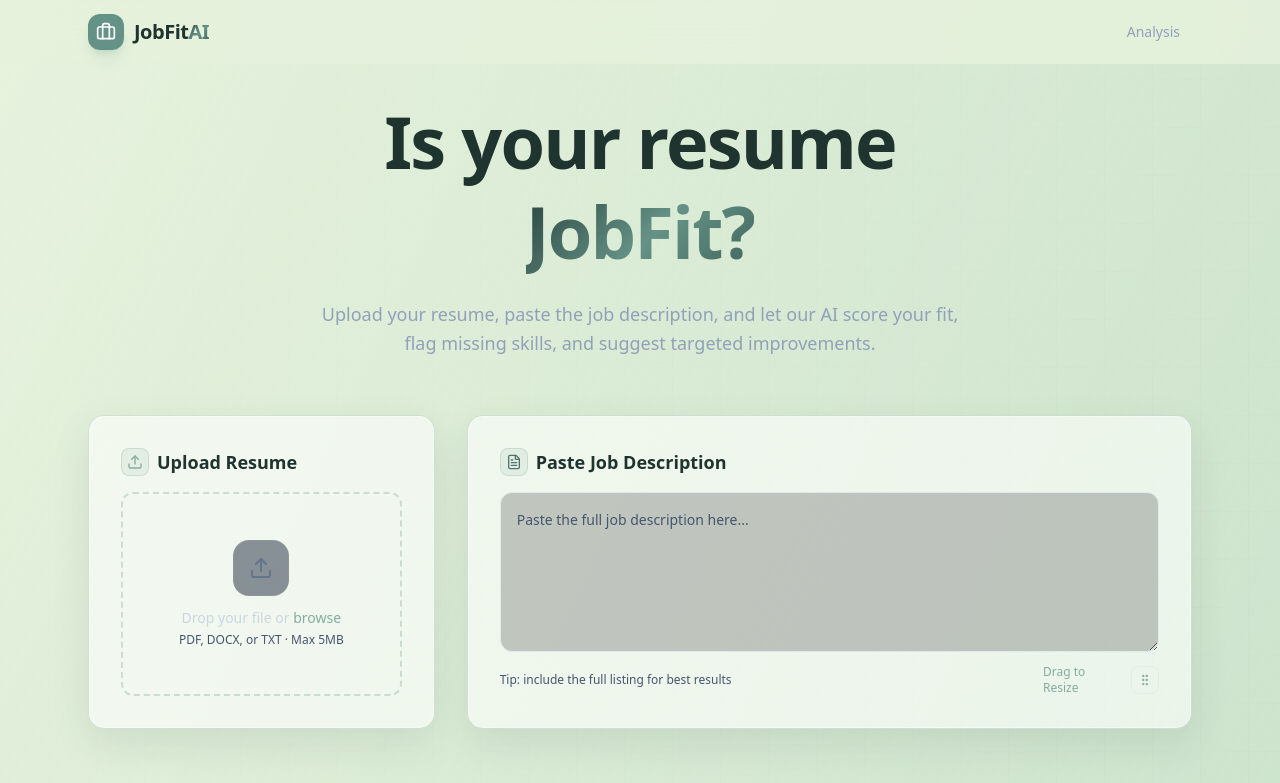
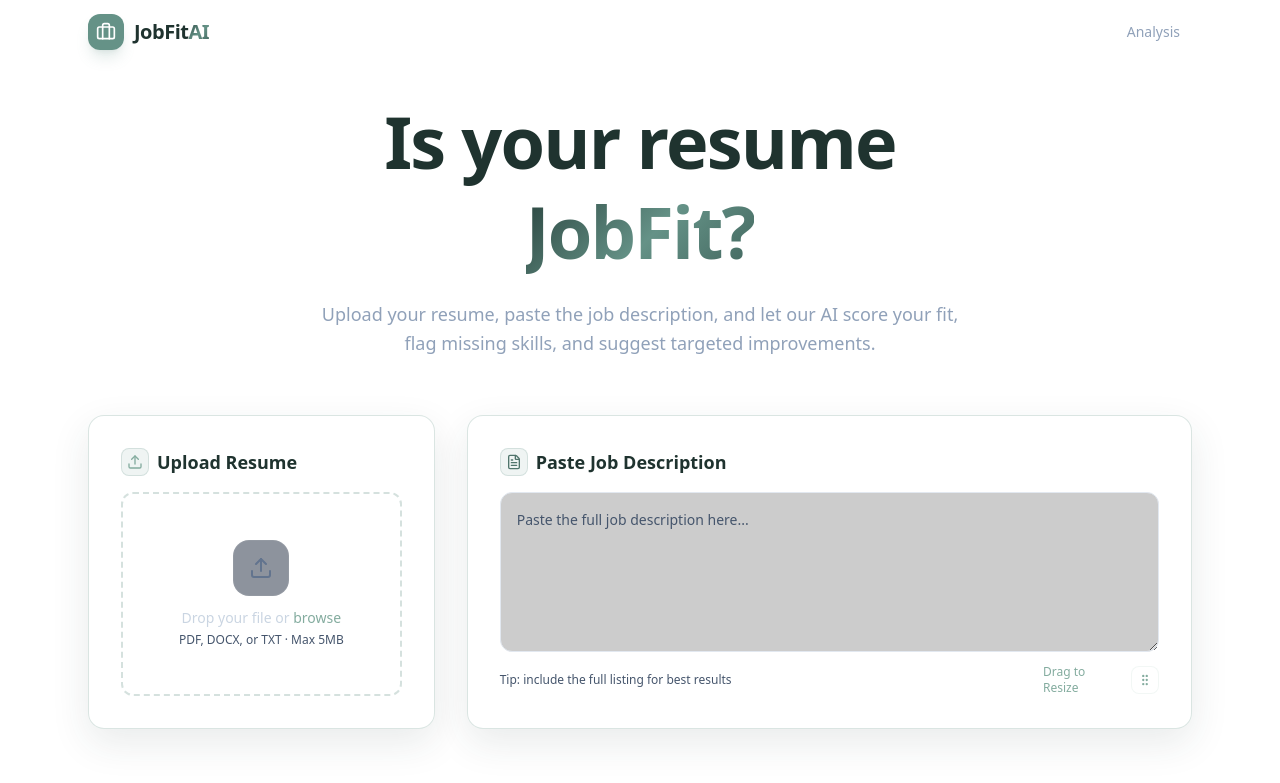
Before and after one commit to jhonbiancent/jobfit-ai, a Next.js app: page / in a window 1280 px wide. Shown: the top 783 px of the page. Built offline with nearby package versions, Linux system fonts and the light colour scheme.

Commit message:
style: removed stale style class

```diff
--- a/app/globals.css
+++ b/app/globals.css
@@ -14,7 +14,7 @@
 }
 
 :root {
-  --background: #e6f2dd;
+  --background: #ffffff;
   --foreground: #1f332f;
   --muted: #5f746d;
   --card: rgba(255, 255, 255, 0.58);
@@ -25,7 +25,7 @@
 
 /* --- Base --- */
 body {
-  background-color: var(--background);
+  background-color: #ffffff;
   color: var(--foreground);
   font-family: var(--font-sans), system-ui, sans-serif;
   min-height: 100vh;
@@ -33,15 +33,7 @@ body {
 
 /* Soft paper-like surface for the light brand palette. */
 body::before {
-  content: '';
-  position: fixed;
-  inset: 0;
-  z-index: -1;
-  background:
-    linear-gradient(115deg, rgba(230, 242, 221, 0.95), rgba(177, 211, 185, 0.46)),
-    repeating-linear-gradient(90deg, rgba(101, 146, 135, 0.045) 0 1px, transparent 1px 48px),
-    repeating-linear-gradient(0deg, rgba(101, 146, 135, 0.035) 0 1px, transparent 1px 48px);
-  pointer-events: none;
+  content: none;
 }
 
 /* --- Glass Card --- */
--- a/app/page.tsx
+++ b/app/page.tsx
@@ -139,7 +139,7 @@ export default function Home() {
   ];
 
   return (
-    <main className="max-w-6xl mx-auto px-6 py-8 md:py-0  md:pb-16 flex flex-col items-center">
+    <main className="min-h-full max-w-6xl mx-auto px-6 py-8 md:py-0 md:pb-16 flex flex-col items-center">
       {/* Hero */}
       <div className="text-center mb-14 mt-4 md:mt-8 animate-fade-in-up">
 
```
